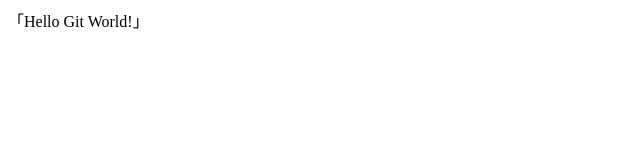
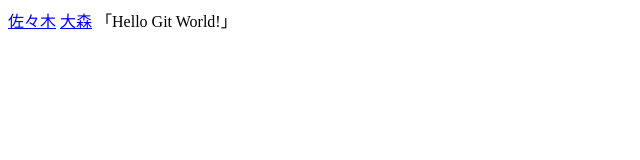
Before and after one commit to mimoza126/peapuroguraming, a plain HTML site: page peapuroguraming/index.html in a window 1280 px wide. Shown: the whole page, without its empty margins (0-640 px from the left). Drawn offline with Linux system fonts and the light colour scheme.

Commit message:
index.htmlを変更

```diff
--- a/peapuroguraming/index.html
+++ b/peapuroguraming/index.html
@@ -1,6 +1,8 @@
 <!doctype html>
 <html lang="ja">
 	<body>
+		<a href = "profile_A.html">佐々木</a>
+		<a href = "profile_B.html">大森</a>
 		「Hello Git World!」
 	</body>
 </html>
```
